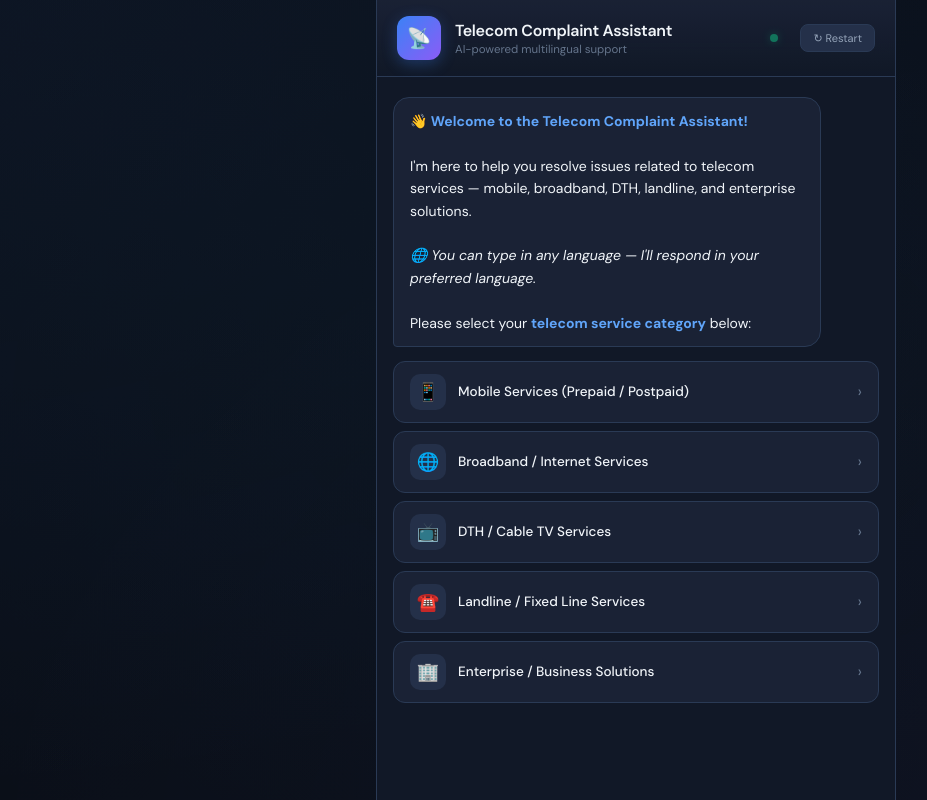
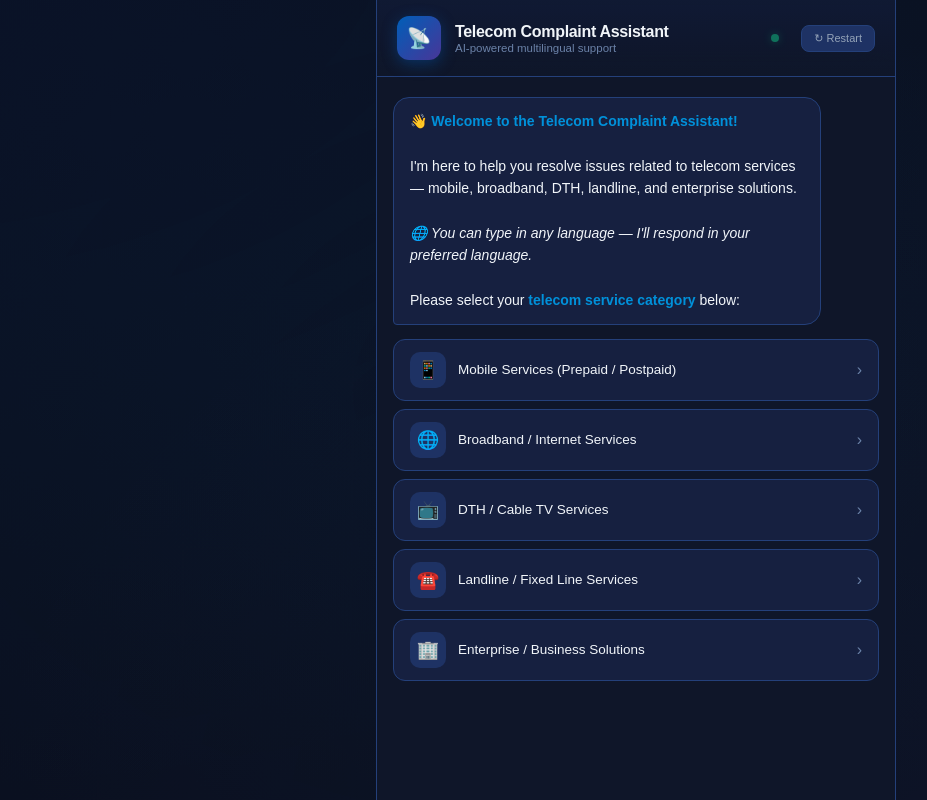
Before and after one commit to didardeep/telecom-chatbot, a Flask app: page / in a window 1280 px wide. Shown: the whole page, without its empty margins (4-931 px from the left). Run offline with Flask 3, Linux system fonts and the light colour scheme.

Commit message:
final commit for html

```diff
--- a/app.py
+++ b/app.py
@@ -23,7 +23,7 @@ app.secret_key = os.urandom(24)
 
 # ─── Azure OpenAI Configuration ─────────────────────────────────────────────
 client = AzureOpenAI(
-    api_key = "",
+    api_key = "",  # Replace with your actual API key
     api_version = "",
     azure_endpoint="",
 )
--- a/templates/index.html
+++ b/templates/index.html
@@ -4,27 +4,27 @@
     <meta charset="UTF-8">
     <meta name="viewport" content="width=device-width, initial-scale=1.0">
     <title>Telecom Complaint Assistant</title>
-    <link href="https://fonts.googleapis.com/css2?family=DM+Sans:ital,opsz,wght@0,9..40,300;0,9..40,400;0,9..40,500;0,9..40,600;0,9..40,700;1,9..40,400&family=JetBrains+Mono:wght@400;500&display=swap" rel="stylesheet">
+    <link href="https://fonts.googleapis.com/css2?family=JetBrains+Mono:wght@400;500&display=swap" rel="stylesheet">
     <style>
         :root {
-            --bg-primary: #0a0e17;
-            --bg-secondary: #111827;
-            --bg-card: #1a2235;
-            --bg-card-hover: #1f2a40;
-            --surface: #243049;
-            --border: #2a3a55;
-            --border-glow: #3b82f6;
+            --bg-primary: #0a0f1e;
+            --bg-secondary: #0f1629;
+            --bg-card: #162040;
+            --bg-card-hover: #1c2a52;
+            --surface: #1e3264;
+            --border: #24407a;
+            --border-glow: #005EB8;
             --text-primary: #f1f5f9;
             --text-secondary: #94a3b8;
-            --text-muted: #64748b;
-            --accent: #3b82f6;
-            --accent-light: #60a5fa;
-            --accent-glow: rgba(59, 130, 246, 0.15);
+            --text-muted: #6b82a8;
+            --accent: #005EB8;
+            --accent-light: #0091DA;
+            --accent-glow: rgba(0, 94, 184, 0.2);
             --success: #10b981;
             --warning: #f59e0b;
             --danger: #ef4444;
-            --gradient-1: linear-gradient(135deg, #3b82f6 0%, #8b5cf6 100%);
-            --gradient-2: linear-gradient(135deg, #0ea5e9 0%, #3b82f6 100%);
+            --gradient-1: linear-gradient(135deg, #005EB8 0%, #483698 100%);
+            --gradient-2: linear-gradient(135deg, #0091DA 0%, #005EB8 100%);
             --shadow-lg: 0 10px 40px rgba(0,0,0,0.4);
             --radius: 12px;
             --radius-lg: 16px;
@@ -33,7 +33,7 @@
         * { margin: 0; padding: 0; box-sizing: border-box; }
 
         body {
-            font-family: 'DM Sans', sans-serif;
+            font-family: Arial, Helvetica, sans-serif;
             background: var(--bg-primary);
             color: var(--text-primary);
             min-height: 100vh;
@@ -51,9 +51,9 @@
             width: 200%;
             height: 200%;
             background:
-                radial-gradient(ellipse at 20% 20%, rgba(59, 130, 246, 0.06) 0%, transparent 50%),
-                radial-gradient(ellipse at 80% 80%, rgba(139, 92, 246, 0.04) 0%, transparent 50%),
-                radial-gradient(ellipse at 50% 50%, rgba(14, 165, 233, 0.03) 0%, transparent 60%);
+                radial-gradient(ellipse at 20% 20%, rgba(0, 51, 141, 0.08) 0%, transparent 50%),
+                radial-gradient(ellipse at 80% 80%, rgba(72, 54, 152, 0.06) 0%, transparent 50%),
+                radial-gradient(ellipse at 50% 50%, rgba(0, 145, 218, 0.04) 0%, transparent 60%);
             z-index: 0;
             animation: bgShift 20s ease-in-out infinite alternate;
         }
@@ -77,7 +77,7 @@
 
         .header {
             padding: 16px 20px;
-            background: linear-gradient(180deg, rgba(26, 34, 53, 0.98) 0%, rgba(17, 24, 39, 0.95) 100%);
+            background: linear-gradient(180deg, rgba(16, 26, 52, 0.98) 0%, rgba(15, 22, 41, 0.95) 100%);
             border-bottom: 1px solid var(--border);
             backdrop-filter: blur(20px);
             display: flex;
@@ -93,7 +93,7 @@
             align-items: center;
             justify-content: center;
             font-size: 20px;
-            box-shadow: 0 4px 15px rgba(59, 130, 246, 0.3);
+            box-shadow: 0 4px 15px rgba(0, 94, 184, 0.4);
         }
         .header-info h1 { font-size: 16px; font-weight: 600; letter-spacing: -0.02em; }
         .header-info p { font-size: 11.5px; color: var(--text-muted); margin-top: 1px; }
@@ -283,19 +283,6 @@
             color: #000;
         }
 
-        /* ─── Disabled state for all interactive buttons ─── */
-        .menu-card.disabled,
-        .subprocess-chip.disabled,
-        .sat-btn.disabled,
-        .action-btn.disabled,
-        .unsat-btn.disabled {
-            opacity: 0.4;
-            pointer-events: none;
-            cursor: not-allowed;
-            transform: none !important;
-            box-shadow: none !important;
-        }
-
         .resolution-box {
             background: var(--bg-card);
             border: 1px solid var(--border);
@@ -363,7 +350,7 @@
             transition: all 0.2s;
             flex-shrink: 0;
         }
-        .send-btn:hover { transform: scale(1.05); box-shadow: 0 4px 15px rgba(59, 130, 246, 0.4); }
+        .send-btn:hover { transform: scale(1.05); box-shadow: 0 4px 15px rgba(0, 94, 184, 0.4); }
         .send-btn:disabled { opacity: 0.4; cursor: not-allowed; transform: none; }
         .input-hint {
             text-align: center;
@@ -457,8 +444,8 @@
             gap: 8px;
         }
         .action-btn.menu-btn {
-            background: rgba(59, 130, 246, 0.1);
-            border: 1px solid rgba(59, 130, 246, 0.4);
+            background: rgba(0, 94, 184, 0.1);
+            border: 1px solid rgba(0, 94, 184, 0.4);
             color: var(--accent-light);
         }
         .action-btn.menu-btn:hover {
@@ -529,9 +516,9 @@
             font-size: 18px;
             flex-shrink: 0;
         }
-        .unsat-btn .o-icon.retry { background: rgba(59, 130, 246, 0.15); }
+        .unsat-btn .o-icon.retry { background: rgba(0, 94, 184, 0.15); }
         .unsat-btn .o-icon.human { background: rgba(245, 158, 11, 0.15); }
-        .unsat-btn .o-icon.newc  { background: rgba(139, 92, 246, 0.15); }
+        .unsat-btn .o-icon.newc  { background: rgba(72, 54, 152, 0.15); }
         .unsat-btn .o-info { flex: 1; }
         .unsat-btn .o-title { font-weight: 600; font-size: 13.5px; }
         .unsat-btn .o-desc { font-size: 11.5px; color: var(--text-muted); margin-top: 2px; }
@@ -702,13 +689,6 @@
         el.style.height = Math.min(el.scrollHeight, 120) + 'px';
     }
 
-    function disableAllButtons() {
-        chatArea.querySelectorAll('.menu-card, .subprocess-chip, .sat-btn, .action-btn, .unsat-btn').forEach(btn => {
-            btn.classList.add('disabled');
-            btn.onclick = null;
-        });
-    }
-
     function handleKeyDown(e) {
         if (e.key === 'Enter' && !e.shiftKey) {
             e.preventDefault();
@@ -767,7 +747,6 @@
     }
 
     async function selectSector(key, name) {
-        disableAllButtons();
         state.sectorKey = key;
         state.sectorName = name;
         addUserMessage(name);
@@ -798,7 +777,6 @@
     }
 
     function selectSubprocess(key, name) {
-        disableAllButtons();
         state.subprocessKey = key;
         state.subprocessName = name;
         addUserMessage(name);
@@ -906,7 +884,6 @@
     }
 
     function handleSatisfied() {
-        disableAllButtons();
         addUserMessage('Yes, my issue is resolved ✅');
         const box = document.createElement('div');
         box.className = 'thankyou-box';
@@ -925,7 +902,6 @@
     }
 
     function handleUnsatisfied() {
-        disableAllButtons();
         addUserMessage('No, my issue is not resolved ❌');
         addBotMessage(`I'm sorry the steps didn't resolve your issue. Here's what we can do next:`);
         setTimeout(() => showUnsatisfiedOptions(), 400);
@@ -953,7 +929,6 @@
     }
 
     function handleBackToMenu() {
-        disableAllButtons();
         addUserMessage('Main Menu');
         addBotMessage(`Sure! Please select your <strong>telecom service category</strong>:`);
         setTimeout(() => showSectorMenu(), 400);
@@ -961,7 +936,6 @@
     }
 
     function handleExit() {
-        disableAllButtons();
         addUserMessage('Exit');
         const box = document.createElement('div');
         box.className = 'exit-box';
@@ -1010,7 +984,6 @@
     }
 
     function handleRetry() {
-        disableAllButtons();
         addUserMessage('I want to describe my issue again');
         addBotMessage(`Sure! Please <strong>describe your issue again</strong> with as much detail as possible — include error messages, when it started, what you've already tried, etc.`);
         setInputVisible(true, 'Describe your issue in more detail...');
@@ -1025,7 +998,6 @@
     }
 
     function handleHumanHandoff() {
-        disableAllButtons();
         addUserMessage('Connect me to a human agent');
         const refNum = 'TC-' + Date.now().toString(36).toUpperCase() + '-' +
                        Math.random().toString(36).substring(2, 6).toUpperCase();
```
